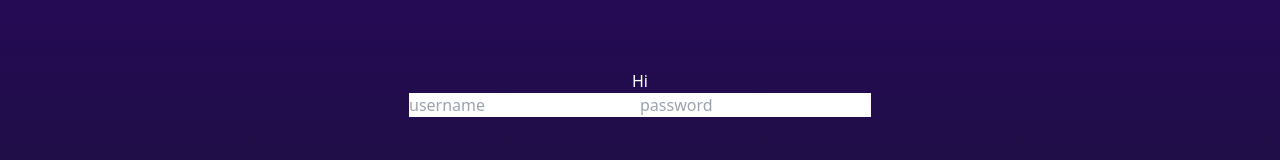
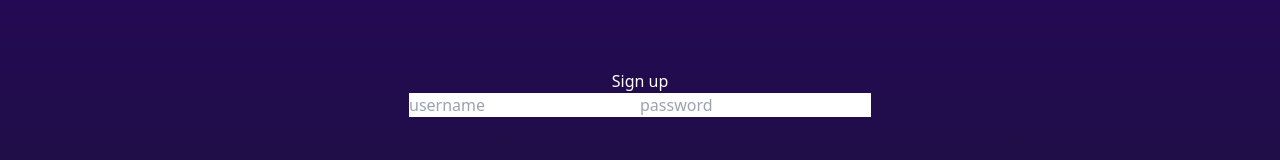
Before and after one commit to wiktrek/message, a Next.js app in the folder frontend/: page /signup in a window 1280 px wide. Shown: the part 307-467 px from the top of the page. Built offline with nearby package versions, Linux system fonts and the light colour scheme.

Commit message:
frontend, backend

```diff
--- a/frontend/src/pages/login.tsx
+++ b/frontend/src/pages/login.tsx
@@ -3,6 +3,7 @@ import Head from "next/head";
 import Link from "next/link";
 
 const Home: NextPage = () => {
+  // Login
   return (
     <>
       <Head>
--- a/frontend/src/pages/signup.tsx
+++ b/frontend/src/pages/signup.tsx
@@ -12,7 +12,7 @@ const Home: NextPage = () => {
       </Head>
       <main className="flex min-h-screen flex-col items-center justify-center bg-gradient-to-b from-[#2e026d] to-[#15162c]">
         <div className="text-white">
-          <a>Hi</a>
+          <a>Sign up</a>
         </div>
         <form className="text-white">
           <input
```
